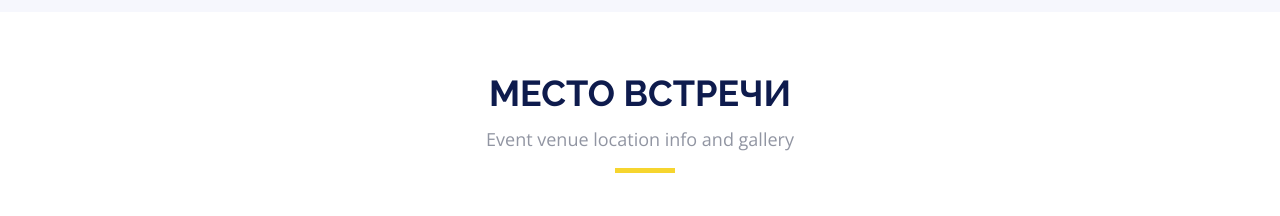
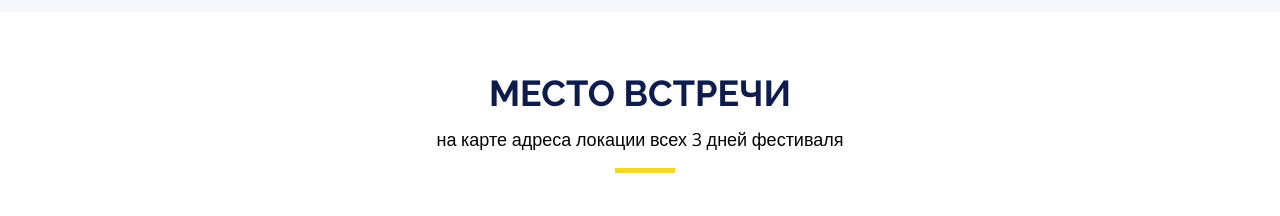
Before and after one commit to NoNameNoMeme/StepAndWind, a website: page index.html in a window 1280 px wide. Shown: the part 2920-3136 px from the top of the page. Drawn offline with nearby package versions, Linux system fonts and the light colour scheme.

Commit message:
subtitle

```diff
--- a/assets/css/style.css
+++ b/assets/css/style.css
@@ -1624,3 +1624,7 @@ h6 {
 .schedule-item a {
   color: #fff;
 }
+
+.section-header p.section-header__subtitle {
+  color: #000;
+}
--- a/index.html
+++ b/index.html
@@ -604,7 +604,7 @@
         <div class="container-fluid" data-aos="fade-up">
           <div class="section-header">
             <h2>Место встречи</h2>
-            <p>Event venue location info and gallery</p>
+            <p class="section-header__subtitle">на карте адреса локации всех 3 дней фестиваля</p>
           </div>
 
           <div class="row g-0">
```
